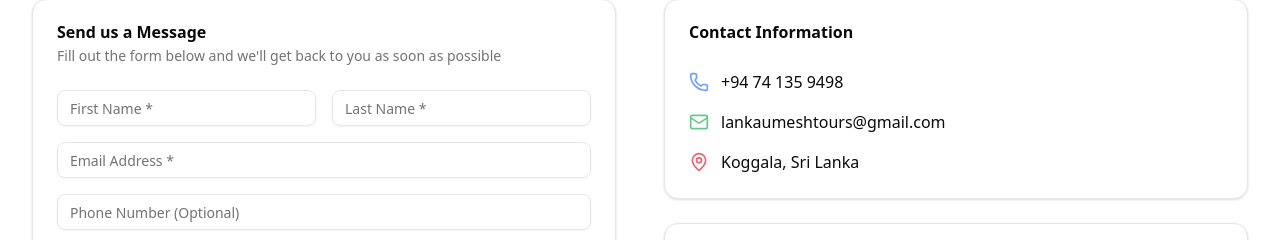
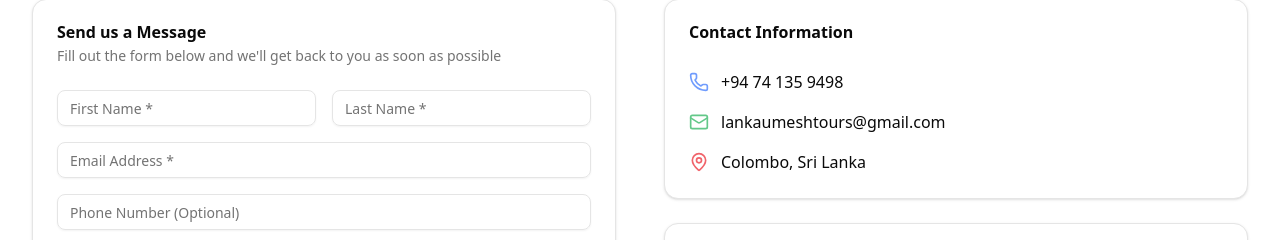
Before and after one commit to Chandures-Priyavindya/lankaumeshtours, a Next.js app: page / in a window 1280 px wide. Shown: the part 4551-4791 px from the top of the page. Built offline with nearby package versions, Linux system fonts and the light colour scheme.

Commit message:
location updated

```diff
--- a/src/app/booking/page.tsx
+++ b/src/app/booking/page.tsx
@@ -97,10 +97,10 @@ function BookingFormContent() {
   ];
 
   const tourPackages = [
-    "Heritage, Natural & Wildlife",
-    "Heritage and Hill Country tour",
-    "Wildlife Adventure Safari",
-    "Wildlife Adventure Safari Udawalawa",
+    "Heritage, Natural & Wildlife -$395",
+    "Heritage and Hill Country tour -$555",
+    "Wildlife Adventure Safari -$240",
+    "Wildlife Adventure Safari Udawalawa -$235",
     "Galle City Tour",
     "Madu River Boat Safari",
     "Mirissa Whale Watching",
@@ -534,7 +534,7 @@ Message: ${formData.message}
                       Location
                     </p>
                     <p className="text-sm text-orange-700">
-                      Koggala, Sri Lanka
+                      Colombo, Sri Lanka
                     </p>
                   </div>
                 </div>
--- a/src/app/page.tsx
+++ b/src/app/page.tsx
@@ -1045,7 +1045,7 @@ const handleSubmitToWhatsApp = () => {
             </div>
             <div className="flex items-center space-x-3 hover-lift">
               <MapPin className="w-5 h-5 text-red-600 animate-pulse" />
-              <span>Koggala, Sri Lanka</span>
+              <span>Colombo, Sri Lanka</span>
             </div>
           </CardContent>
         </Card>
```
Also changed, not shown: public/robots.txt (added).
